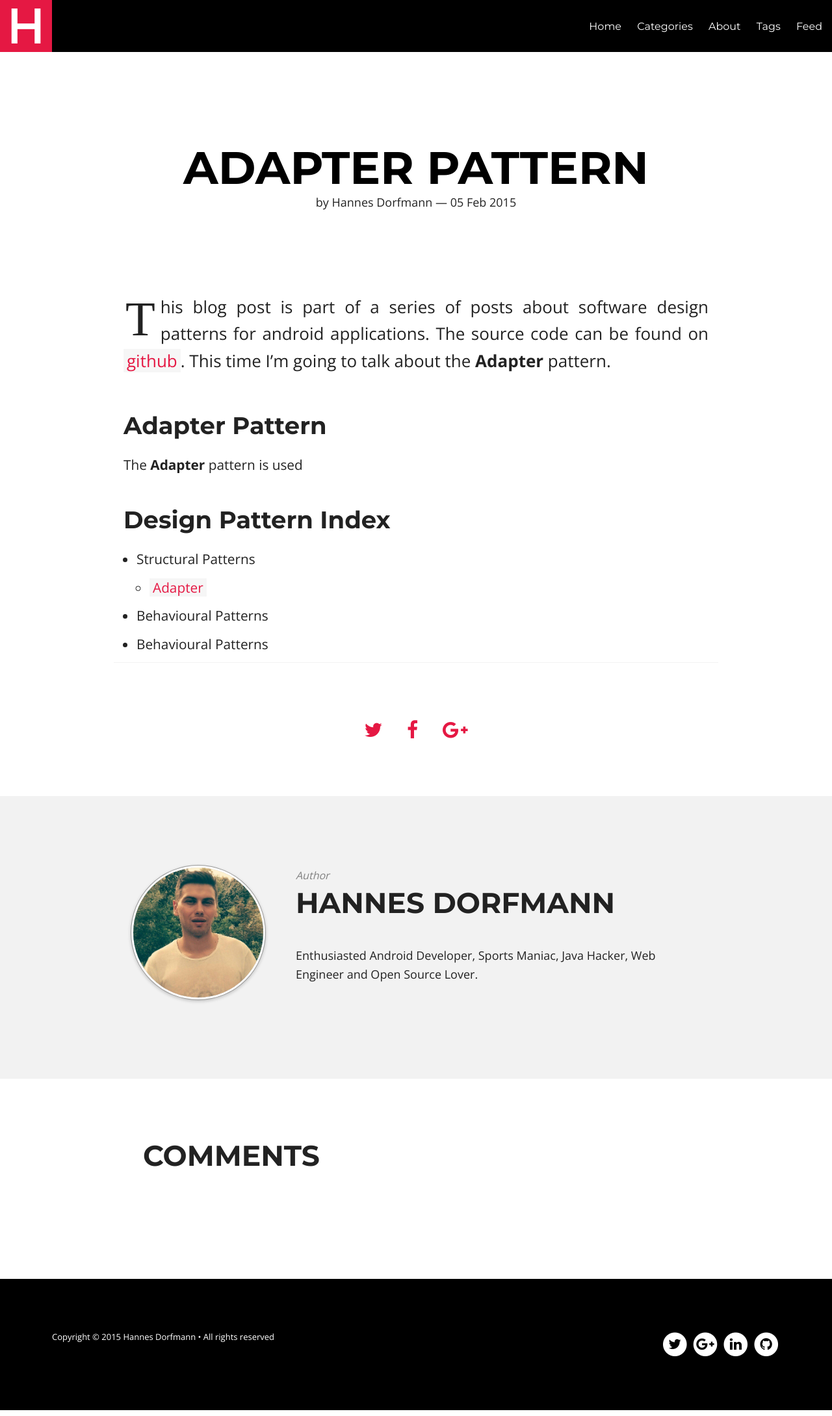
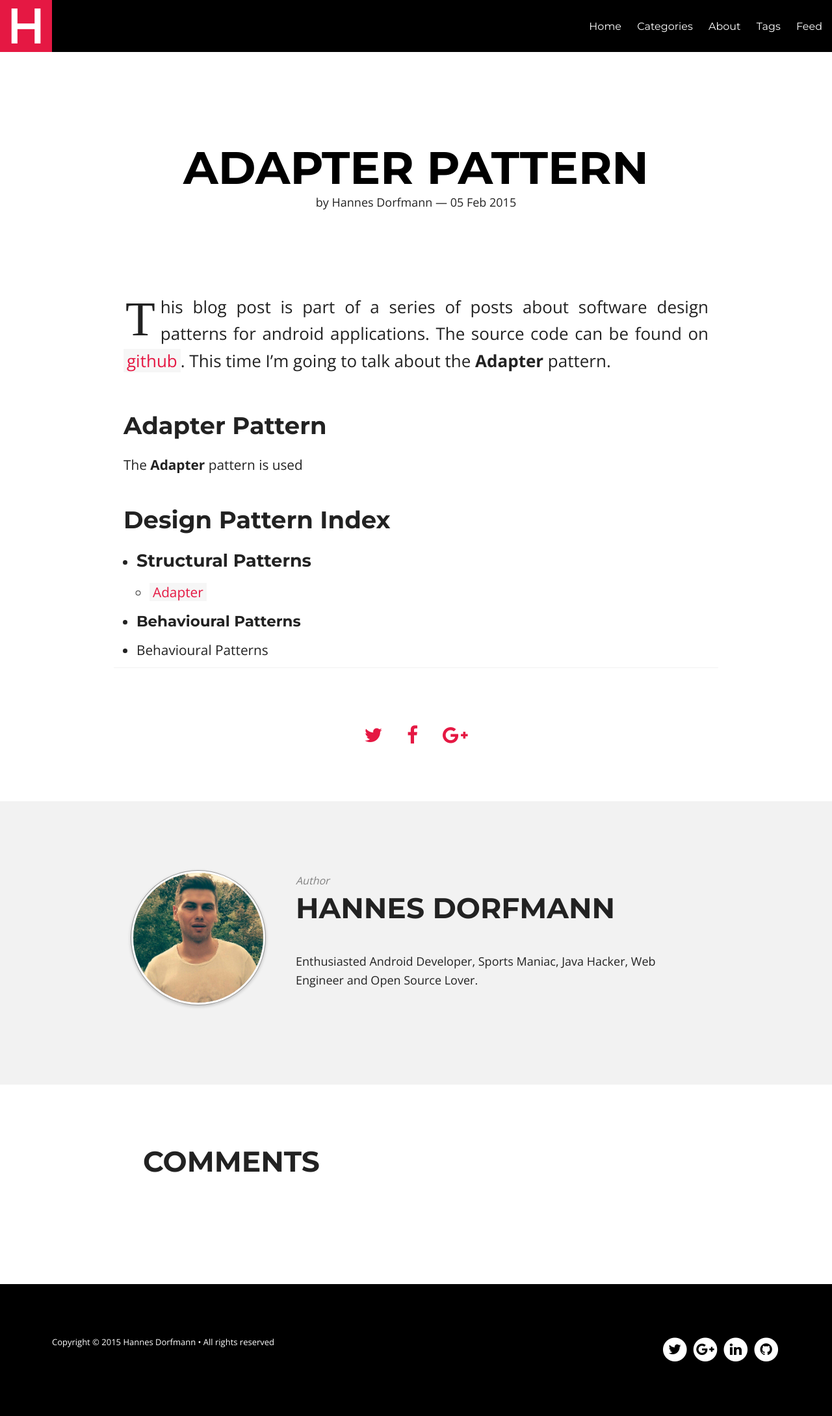
Before and after one commit to sockeqwe/website-old, a Jekyll site: the page built from _posts/android-design-patterns/2015-02-05-adapter.md, in a window 1280 px wide. Shown: the whole page at 65% size. Built offline with Jekyll 4.4.1, drawn with Linux system fonts in a browser that asks for light colours; nearby versions of some CDN libraries; comment, search, counter and statistics services are not loaded.

Commit message:
Headline size

```diff
--- a/_includes/android-design-patterns/pattern-index.html
+++ b/_includes/android-design-patterns/pattern-index.html
@@ -1,12 +1,12 @@
 <h2 id="design-patterns">Design Pattern Index</h2>
 <ul>
-  <li>Structural Patterns
+  <li><h3>Structural Patterns</h3>
     <ul>
       <li><a href="http://hannesdorfmann.com/android-design-patterns/adapter/">Adapter</a></li>
     </ul>
   </li>
 
-  <li>Behavioural Patterns
+  <li><h4>Behavioural Patterns</h4>
     <ul>
     </ul>
   </li>
```
